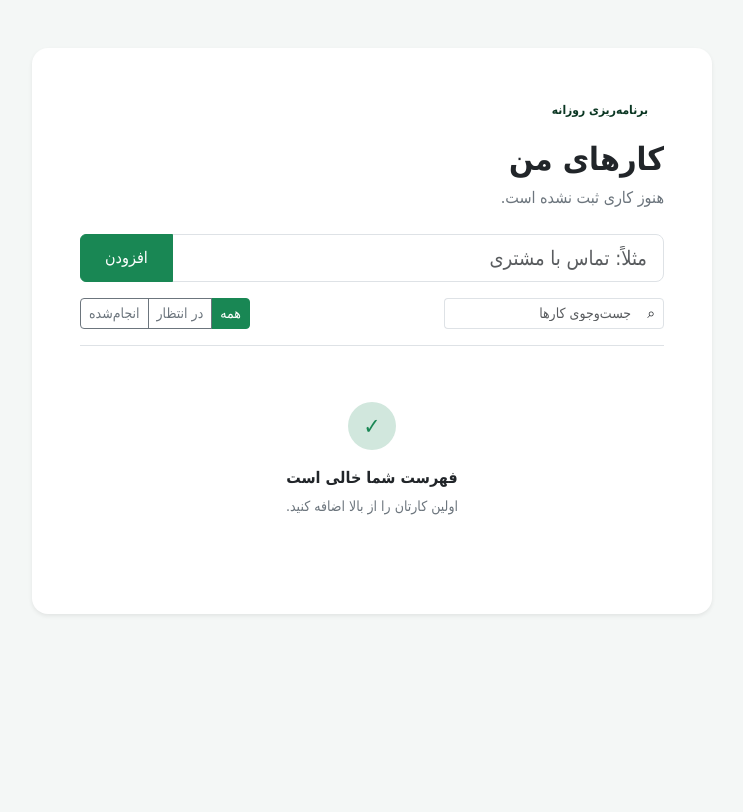
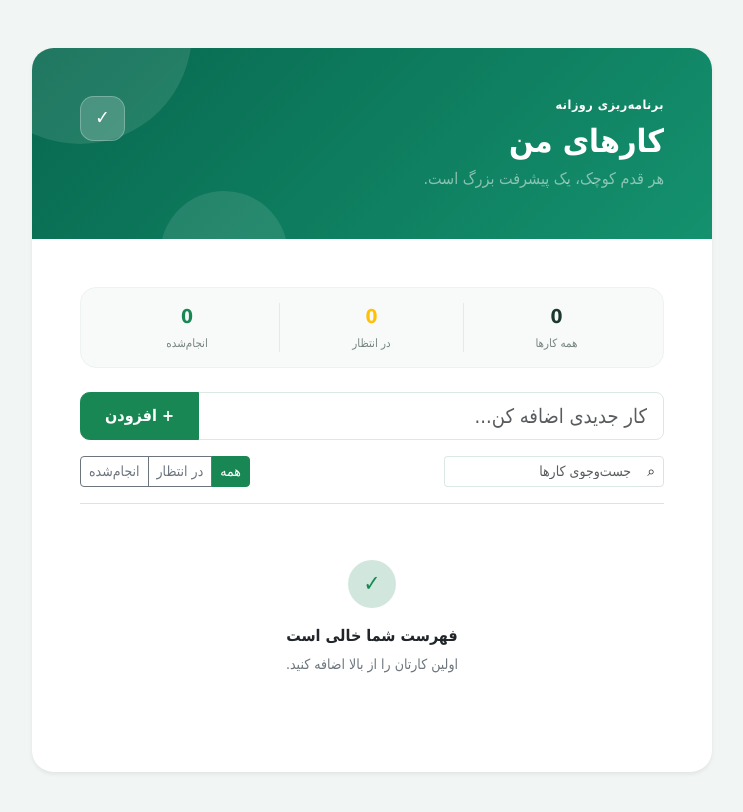
Before and after one commit to webmasterbartaroffice-lgtm/todolist, a React (Vite) app: page / in a window 1280 px wide. Shown: the top 812 px of the page, without its empty margins (268-1011 px from the left). Built offline with nearby package versions, Linux system fonts and the light colour scheme.

Commit message:
style: refresh todo interface design

```diff
--- a/src/App.jsx
+++ b/src/App.jsx
@@ -39,16 +39,30 @@ export default function App() {
   return (
     <main className="container py-5">
       <div className="todo-card card border-0 shadow-sm mx-auto overflow-hidden">
+        <div className="hero-strip">
+          <span className="hero-orb orb-one" />
+          <span className="hero-orb orb-two" />
+          <div className="position-relative p-4 p-md-5 pb-4 text-white">
+            <div className="d-flex justify-content-between align-items-start gap-3">
+              <div>
+                <span className="eyebrow">برنامه‌ریزی روزانه</span>
+                <h1 className="display-title">کارهای من</h1>
+                <p className="mb-0 text-white-50">هر قدم کوچک، یک پیشرفت بزرگ است.</p>
+              </div>
+              <span className="calendar-icon">✓</span>
+            </div>
+          </div>
+        </div>
         <div className="card-body p-4 p-md-5">
-          <header className="mb-4">
-            <span className="badge text-bg-success-subtle text-success-emphasis rounded-pill px-3 py-2 mb-3">برنامه‌ریزی روزانه</span>
-            <h1 className="h2 fw-bold mb-2">کارهای من</h1>
-            <p className="text-secondary mb-0">{tasks.length ? `${remaining} کار در انتظار از ${tasks.length} کار` : 'هنوز کاری ثبت نشده است.'}</p>
+          <header className="status-panel mb-4">
+            <div><span className="status-number">{tasks.length}</span><span className="status-label">همه کارها</span></div>
+            <div><span className="status-number text-warning">{remaining}</span><span className="status-label">در انتظار</span></div>
+            <div><span className="status-number text-success">{tasks.length - remaining}</span><span className="status-label">انجام‌شده</span></div>
           </header>
 
           <form className="input-group mb-3" onSubmit={addTask}>
-            <input className="form-control form-control-lg" value={title} onChange={(event) => setTitle(event.target.value)} maxLength="120" placeholder="مثلاً: تماس با مشتری" required />
-            <button className="btn btn-success px-4" type="submit">افزودن</button>
+            <input className="form-control form-control-lg" value={title} onChange={(event) => setTitle(event.target.value)} maxLength="120" placeholder="کار جدیدی اضافه کن..." required />
+            <button className="btn btn-success px-4 fw-bold" type="submit">+ افزودن</button>
           </form>
 
           <div className="d-flex flex-column flex-md-row justify-content-between align-items-md-center gap-3 border-bottom pb-3 mb-2">
@@ -62,7 +76,7 @@ export default function App() {
           </div>
 
           {visibleTasks.length ? <ul className="list-group list-group-flush">
-            {visibleTasks.map((task) => <li className="list-group-item px-0 py-3 d-flex align-items-center gap-3" key={task.id}>
+            {visibleTasks.map((task) => <li className="task-item list-group-item px-0 py-3 d-flex align-items-center gap-3" key={task.id}>
               <input className="form-check-input task-check m-0" checked={task.done} onChange={() => updateTask(task.id, { done: !task.done })} type="checkbox" />
               {editingId === task.id ? <input className="form-control form-control-sm" autoFocus value={editTitle} onChange={(event) => setEditTitle(event.target.value)} onKeyDown={(event) => { if (event.key === 'Enter') saveEdit(task.id); if (event.key === 'Escape') setEditingId(null) }} /> : <span className={`flex-grow-1 ${task.done ? 'text-decoration-line-through text-secondary' : ''}`}>{task.title}</span>}
               <div className="btn-group btn-group-sm">
--- a/src/index.css
+++ b/src/index.css
@@ -1,10 +1,26 @@
 body {
   min-height: 100vh;
-  background: #f4f7f6;
+  background: #f1f5f4;
   font-family: Tahoma, Arial, sans-serif;
 }
-.todo-card { max-width: 680px; border-radius: 1rem; }
+.todo-card { max-width: 680px; border-radius: 1.35rem; background: #fff; }
+.hero-strip { position: relative; overflow: hidden; background: linear-gradient(135deg, #08684f, #14916e); }
+.hero-orb { position: absolute; border-radius: 50%; background: rgba(255,255,255,.1); }
+.orb-one { width: 14rem; height: 14rem; left: -4rem; top: -8rem; }
+.orb-two { width: 8rem; height: 8rem; left: 8rem; bottom: -5rem; }
+.eyebrow { display: block; font-size: .78rem; font-weight: bold; letter-spacing: .04em; margin-bottom: .45rem; }
+.display-title { margin: 0 0 .45rem; font-size: 2rem; font-weight: 800; }
+.calendar-icon { display: grid; place-items: center; width: 2.8rem; height: 2.8rem; background: rgba(255,255,255,.18); border: 1px solid rgba(255,255,255,.25); border-radius: .85rem; font-size: 1.2rem; }
+.status-panel { display: grid; grid-template-columns: repeat(3, 1fr); text-align: center; background: #f7faf9; border: 1px solid #edf3f0; border-radius: 1rem; padding: .9rem; }
+.status-panel > div + div { border-right: 1px solid #e2ebe7; }
+.status-number, .status-label { display: block; }
+.status-number { font-size: 1.2rem; font-weight: 800; color: #1e3830; }
+.status-label { margin-top: .2rem; font-size: .72rem; color: #76847f; }
 .search-box { max-width: 220px; }
 .task-check { width: 1.15rem; height: 1.15rem; cursor: pointer; }
 .empty-icon { width: 3rem; height: 3rem; font-size: 1.4rem; }
+.input-group .form-control { border-color: #dce8e3; }
+.input-group .btn { border-radius: .6rem 0 0 .6rem; }
+.task-item { transition: background .2s ease; }
+.task-item:hover { background: #f8fbfa; }
 @media (max-width: 767.98px) { .search-box { max-width: none; } }
```
